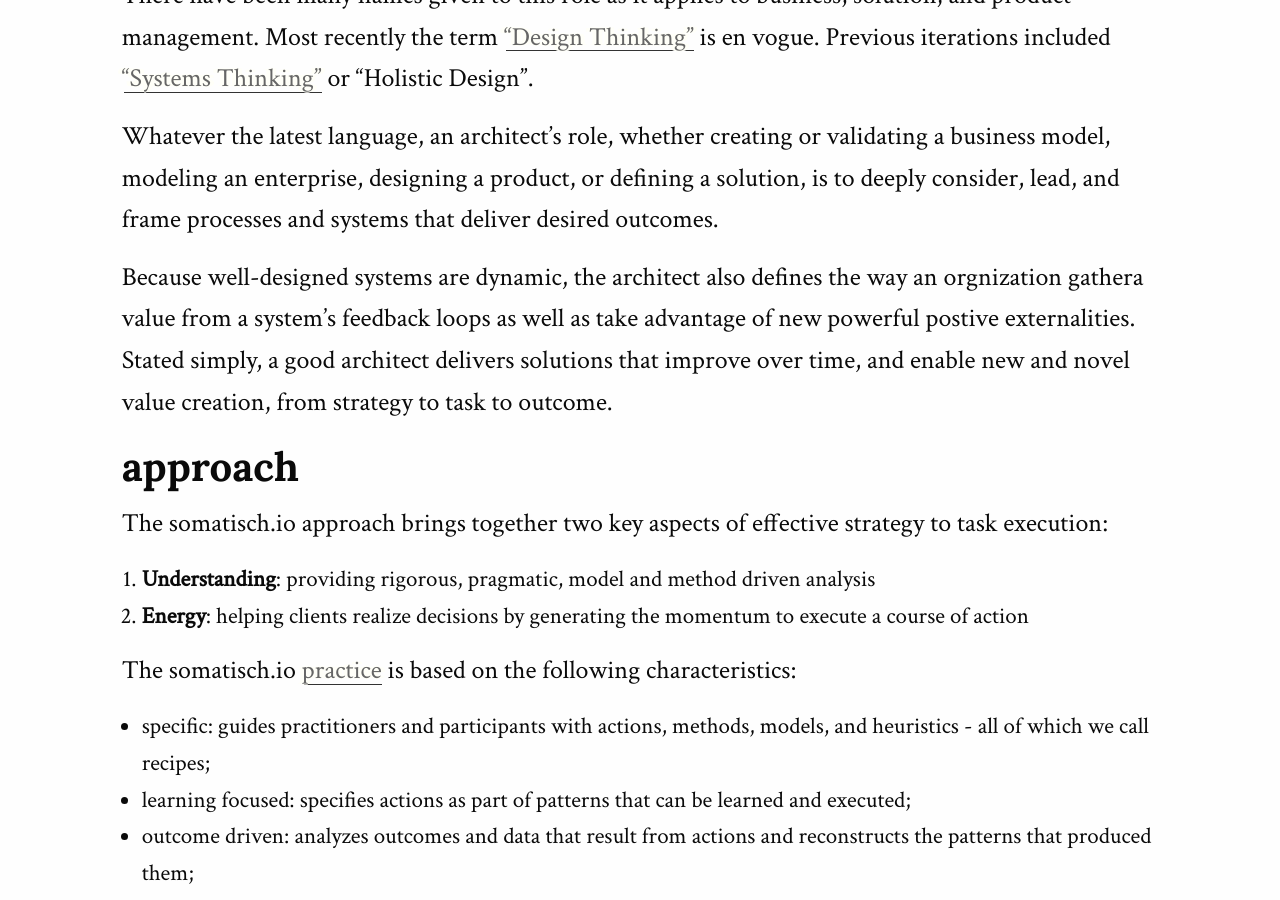
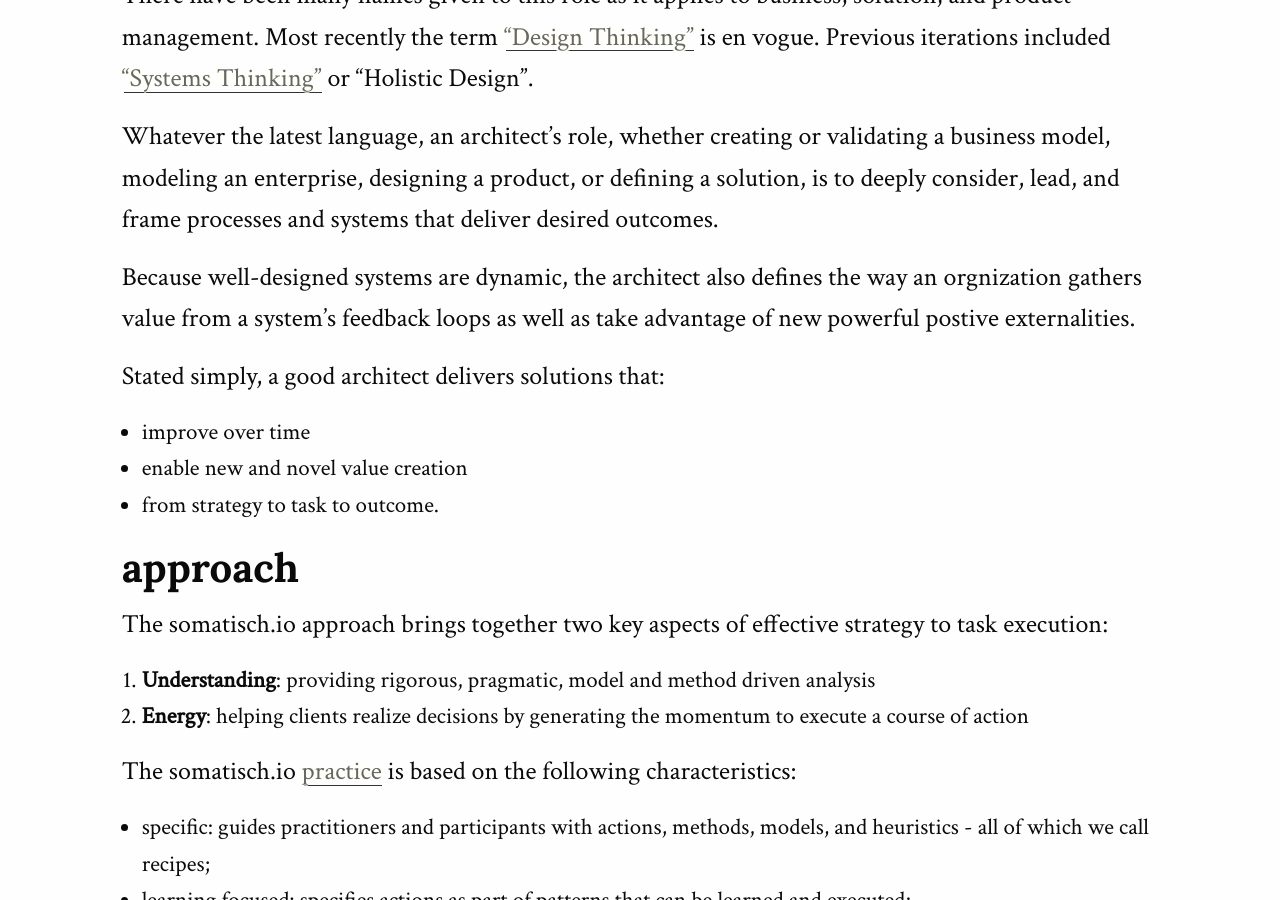
Before and after one commit to somatisch/somatisch-site, a Jekyll site: the page built from index.md, in a window 1280 px wide and 900 px high, scrolled down 383 px. Built offline with Jekyll 4.4.1, drawn with Linux system fonts in a browser that asks for light colours; nearby versions of some CDN libraries.

Commit message:
Update index.md

```diff
--- a/index.md
+++ b/index.md
@@ -14,7 +14,13 @@
 
 Whatever the latest language, an architect's role, whether creating or validating a business model, modeling an enterprise, designing a product, or defining a solution, is to deeply consider, lead, and frame processes and systems that deliver desired outcomes.
 
-Because well-designed systems are dynamic, the architect also defines the way an orgnization gathera value from a system's feedback loops as well as take advantage of new powerful postive externalities. Stated simply, a good architect delivers solutions that improve over time, and enable new and novel value creation, from strategy to task to outcome.
+Because well-designed systems are dynamic, the architect also defines the way an orgnization gathers value from a system's feedback loops as well as take advantage of new powerful postive externalities.
+
+Stated simply, a good architect delivers solutions that:
+
+- improve over time
+- enable new and novel value creation
+- from strategy to task to outcome.
 
 ## approach
 The somatisch.io approach brings together two key aspects of effective strategy to task execution:
```
